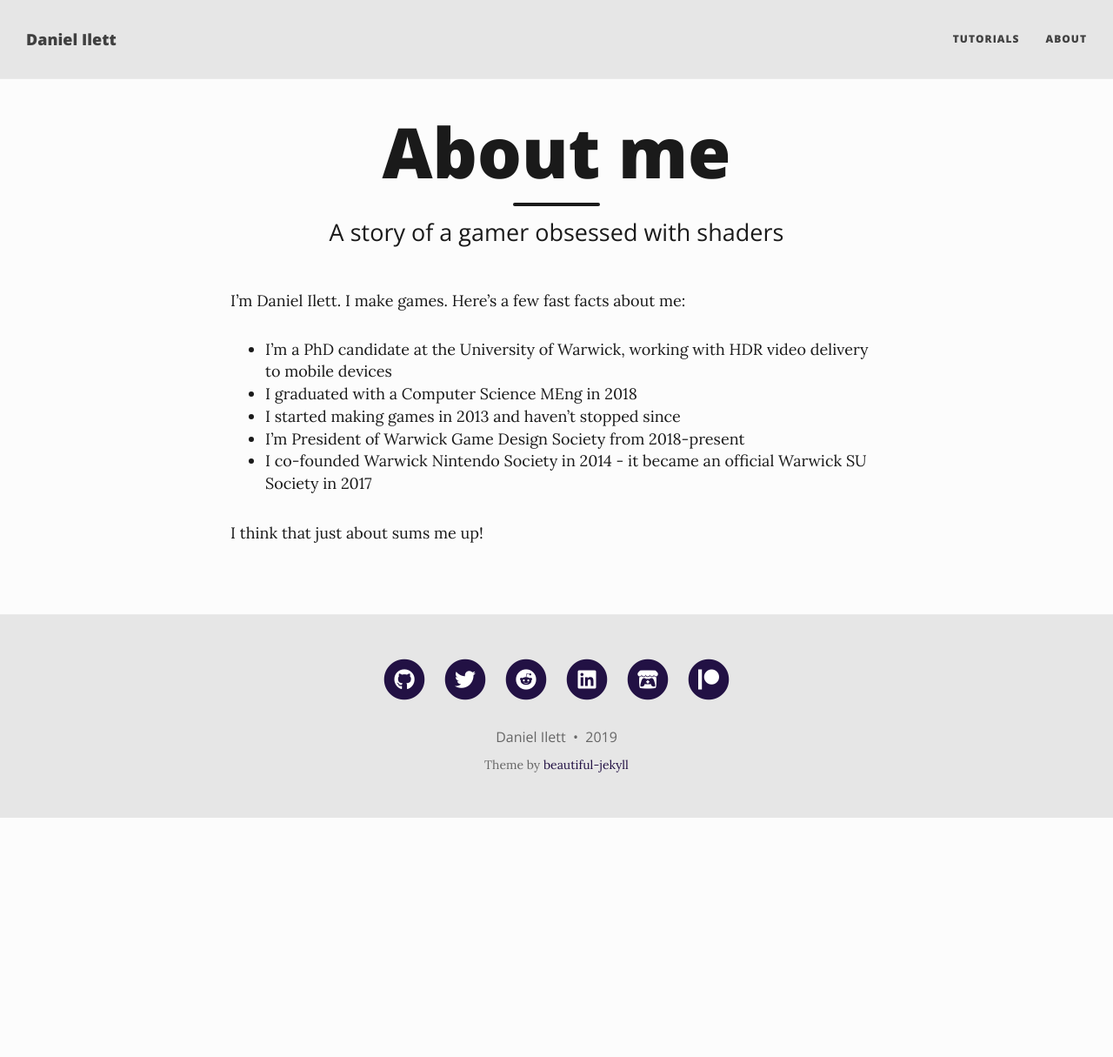
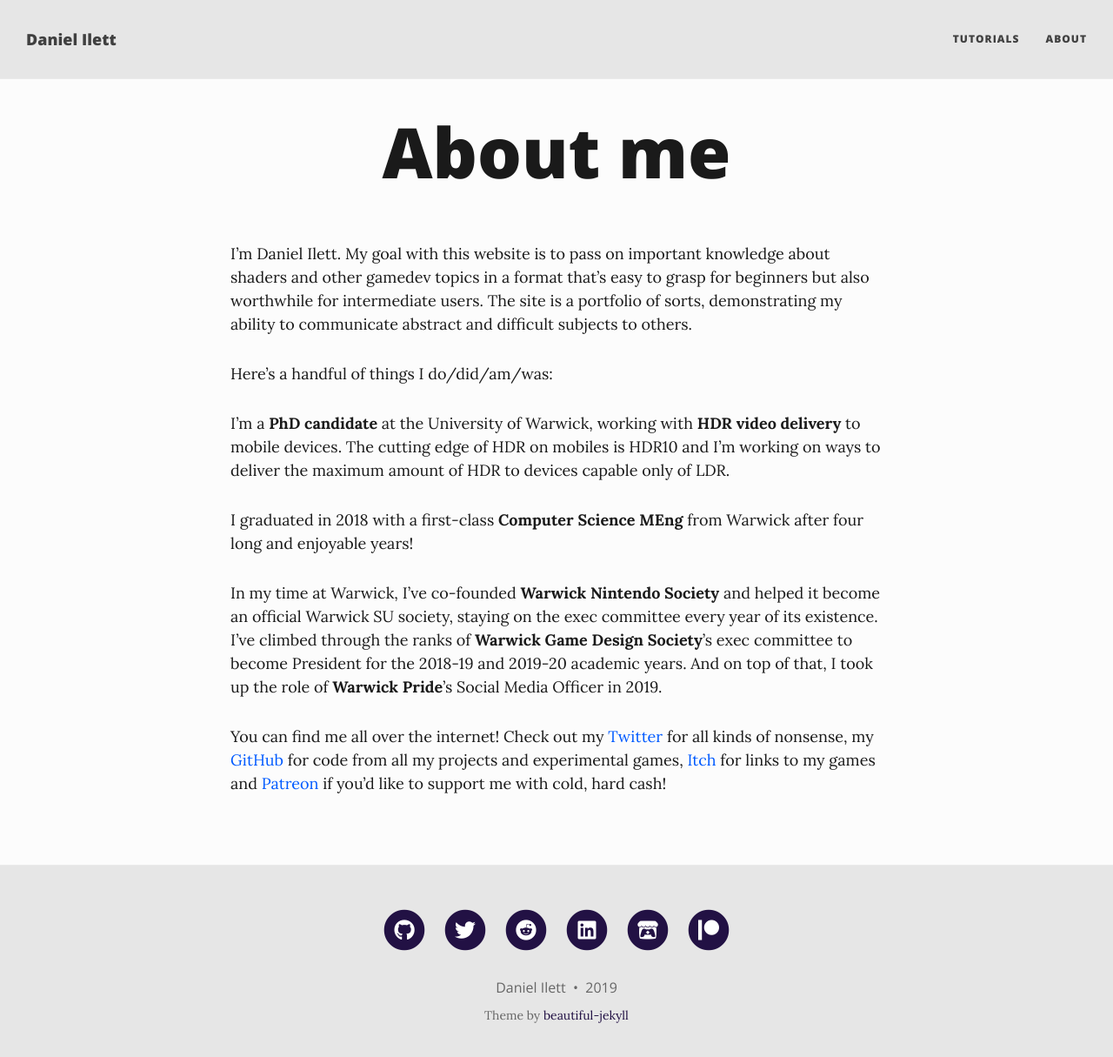
Before and after one commit to daniel-ilett/blog, a Jekyll site: the page built from aboutme.md, in a window 1280 px wide and 1228 px high. Shown: the top 1215 px of the window at 87% size. Built offline with Jekyll 4.4.1, drawn with Linux system fonts in a browser that asks for light colours; nearby versions of some CDN libraries.

Commit message:
Modified about me page

```diff
--- a/aboutme.md
+++ b/aboutme.md
@@ -1,15 +1,16 @@
 ---
 layout: page
 title: About me
-subtitle: A story of a gamer obsessed with shaders
 ---
 
-I'm Daniel Ilett. I make games. Here's a few fast facts about me:
+I'm Daniel Ilett. My goal with this website is to pass on important knowledge about shaders and other gamedev topics in a format that's easy to grasp for beginners but also worthwhile for intermediate users. The site is a portfolio of sorts, demonstrating my ability to communicate abstract and difficult subjects to others.
 
-- I'm a PhD candidate at the University of Warwick, working with HDR video delivery to mobile devices
-- I graduated with a Computer Science MEng in 2018
-- I started making games in 2013 and haven't stopped since
-- I'm President of Warwick Game Design Society from 2018-present
-- I co-founded Warwick Nintendo Society in 2014 - it became an official Warwick SU Society in 2017
+Here's a handful of things I do/did/am/was:
 
-I think that just about sums me up!
+I'm a **PhD candidate** at the University of Warwick, working with **HDR video delivery** to mobile devices. The cutting edge of HDR on mobiles is HDR10 and I'm working on ways to deliver the maximum amount of HDR to devices capable only of LDR.
+
+I graduated in 2018 with a first-class **Computer Science MEng** from Warwick after four long and enjoyable years!
+
+In my time at Warwick, I've co-founded **Warwick Nintendo Society** and helped it become an official Warwick SU society, staying on the exec committee every year of its existence. I've climbed through the ranks of **Warwick Game Design Society**'s exec committee to become President for the 2018-19 and 2019-20 academic years. And on top of that, I took up the role of **Warwick Pride**'s Social Media Officer in 2019.
+
+You can find me all over the internet! Check out my [Twitter](https://twitter.com/daniel_ilett) for all kinds of nonsense, my [GitHub](https://github.com/daniel-ilett) for code from all my projects and experimental games, [Itch](https://danielilett.itch.io/) for links to my games and [Patreon](https://www.patreon.com/danielilett) if you'd like to support me with cold, hard cash!
```
